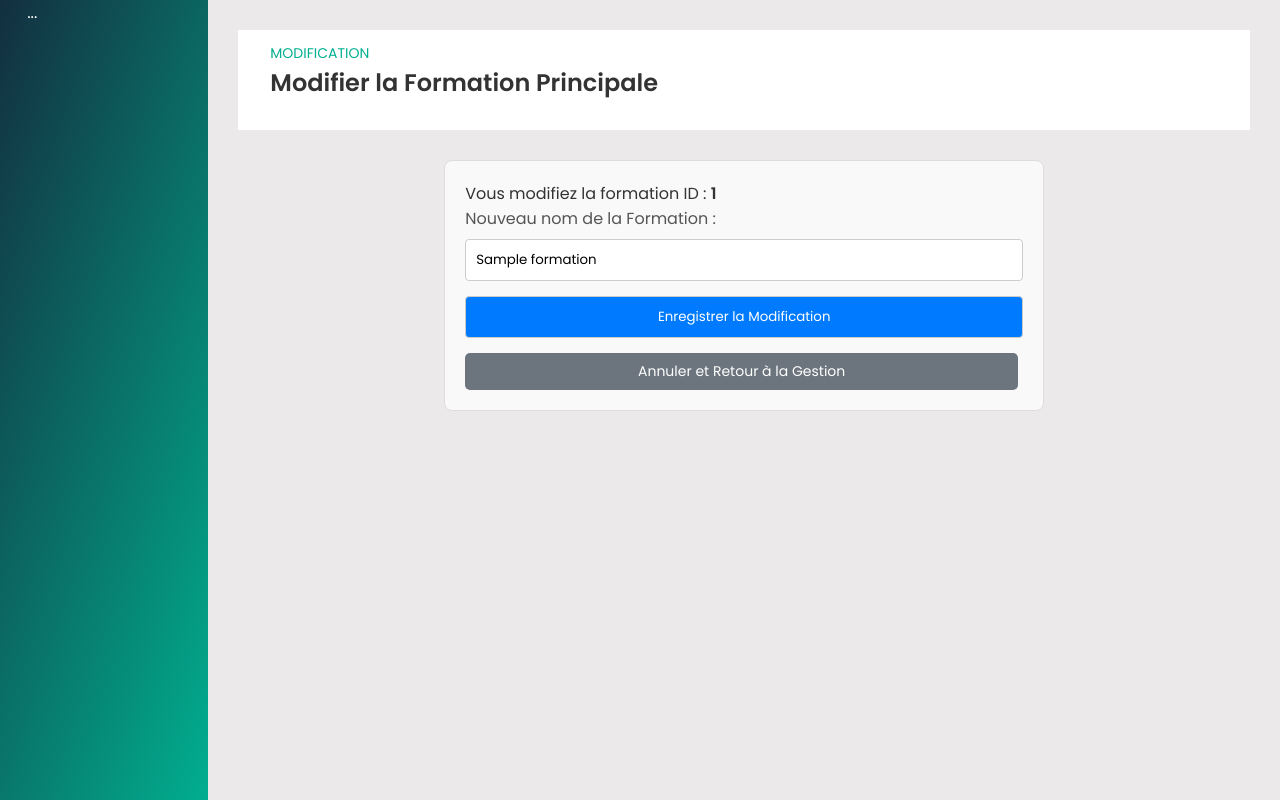
After one commit to Noella-dev/Yitro_copie, a PHP site: page /YitroLearning/Espace/admin/gestion_formations/modifier_formation.php?id=1 in a window 1280 px wide. The commit adds this page. Run offline with PHP 8.4, Linux system fonts and the light colour scheme; a user stored in the database is signed in; tables that the repository leaves empty hold one stand-in row (values such as "Sample post").

```diff
--- a/Espace/admin/gestion_formations/gestion_formations.php
+++ b/Espace/admin/gestion_formations/gestion_formations.php
@@ -158,6 +158,10 @@ try {
         text-align: left;
         border-bottom: 1px solid #eee;
     }
+    /* Ajoutez des styles pour les boutons d'action */
+    .btn-action.btn-edit { background-color: #ffc107; }
+    .btn-action.btn-delete { background-color: #dc3545; }
+    .btn-action { color: white; padding: 5px 10px; border-radius: 4px; text-decoration: none; margin-right: 5px; }
   </style>
 </head>
 <body>
@@ -270,6 +274,8 @@ try {
                                     <td><?= htmlspecialchars($formation['nom_formation']) ?></td>
                                     <td><?= $count ?></td>
                                     <td>
+                                        <a href="modifier_formation.php?id=<?= $formation['id_formation'] ?>" class="btn-action btn-edit">Modifier</a>
+
                                         <a href="voir_details_formation.php?id=<?= $formation['id_formation'] ?>" class="btn-action btn-view">Voir Toutes</a>
 
                                         <a href="supprimer_formation.php?id=<?= $formation['id_formation'] ?>" class="btn-action btn-delete" onclick="return confirm('Supprimer la formation <?= htmlspecialchars($formation['nom_formation']) ?> et TOUTES ses sous-formations ?')">Supprimer</a>
--- /dev/null
+++ b/Espace/admin/gestion_formations/modifier_formation.php
@@ -0,0 +1,127 @@
+<?php
+session_start();
+require_once '../../config/db.php';
+
+// --- Variables de Message ---
+$error_message = '';
+$success_message = '';
+$formation_details = null;
+
+$id_formation = $_GET['id'] ?? $_POST['id_formation'] ?? 0;
+
+// ******************************************************
+// TRAITEMENT DE LA MISE À JOUR (POST)
+// ******************************************************
+if ($_SERVER['REQUEST_METHOD'] == 'POST' && isset($_POST['update_formation'])) {
+    $nouveau_nom = trim($_POST['nouveau_nom'] ?? '');
+
+    if ($id_formation > 0 && !empty($nouveau_nom)) {
+        try {
+            $stmt = $pdo->prepare("UPDATE formations SET nom_formation = ? WHERE id_formation = ?");
+
+            if ($stmt->execute([$nouveau_nom, $id_formation])) {
+                $success_message = "La formation principale a été modifiée avec succès.";
+
+                // Journaliser l'action
+                $admin_id = $_SESSION['user_id'] ?? 1;
+                $details = "Modification formation principale ID: " . $id_formation . " vers: " . $nouveau_nom;
+                $stmt_journal = $pdo->prepare("INSERT INTO journal_activite (admin_id, action, details) VALUES (?, 'Modification formation principale', ?)");
+                $stmt_journal->execute([$admin_id, $details]);
+
+                // Rediriger après le succès
+                header("Location: gestion_formations.php?success=formation_updated");
+                exit;
+
+            } else {
+                $error_message = "Erreur lors de la mise à jour de la formation.";
+            }
+        } catch (PDOException $e) {
+             if ($e->getCode() == '23000') {
+                    $error_message = "Ce nom de formation existe déjà (doublon).";
+                } else {
+                    $error_message = "Erreur BD: " . $e->getMessage();
+                }
+        }
+    } else {
+        $error_message = "Le nom de la formation ne peut pas être vide.";
+    }
+}
+
+// ******************************************************
+// CHARGEMENT INITIAL DES DONNÉES (GET)
+// ******************************************************
+if ($id_formation > 0) {
+    try {
+        $stmt = $pdo->prepare("SELECT id_formation, nom_formation FROM formations WHERE id_formation = ?");
+        $stmt->execute([$id_formation]);
+        $formation_details = $stmt->fetch(PDO::FETCH_ASSOC);
+
+        if (!$formation_details) {
+            header("Location: gestion_formations.php?error=formation_not_found");
+            exit;
+        }
+
+    } catch (PDOException $e) {
+        $error_message = "Erreur lors du chargement des détails : " . $e->getMessage();
+    }
+} else {
+    header("Location: gestion_formations.php?error=id_missing");
+    exit;
+}
+?>
+
+<!DOCTYPE html>
+<html lang="fr">
+<head>
+  <meta charset="UTF-8">
+  <meta name="viewport" content="width=device-width, initial-scale=1.0">
+  <title>Modifier Formation Principale</title>
+  <link rel="stylesheet" href="../../../asset/css/styles/style-formateur.css">
+  <link rel="stylesheet" href="../gestion_utilisateurs/styles.css">
+  <link rel="stylesheet" href="https://cdnjs.cloudflare.com/ajax/libs/font-awesome/5.15.4/css/all.min.css">
+  <style>
+    .error-message { color: red; text-align: center; margin-bottom: 15px; }
+    .success-message { color: green; text-align: center; margin-bottom: 15px; }
+    .form-container { max-width: 600px; margin: 30px auto; padding: 20px; border: 1px solid #ddd; border-radius: 8px; background-color: #f9f9f9; }
+    input[type="text"], button { width: 100%; padding: 10px; margin-bottom: 15px; border: 1px solid #ccc; border-radius: 4px; box-sizing: border-box; }
+    button[type="submit"] { background-color: #007bff; color: white; cursor: pointer; }
+    .info-box { background-color: #e9ecef; padding: 10px; border-radius: 4px; margin-bottom: 20px; }
+  </style>
+</head>
+<body>
+  <div class="sidebar">...</div>
+
+  <div class="main--content">
+        <div class="header--wrapper">
+            <div class="header--title">
+                <span>Modification</span>
+                <h2>Modifier la Formation Principale</h2>
+            </div>
+        </div>
+
+        <?php if (!empty($error_message)): ?>
+            <p class="error-message"><?= htmlspecialchars($error_message) ?></p>
+        <?php elseif (!empty($success_message)): ?>
+            <p class="success-message"><?= htmlspecialchars($success_message) ?></p>
+        <?php endif; ?>
+
+        <div class="form-container">
+            <p>Vous modifiez la formation ID : <strong><?= htmlspecialchars($formation_details['id_formation'] ?? 'N/A') ?></strong></p>
+
+            <form method="POST">
+                <input type="hidden" name="id_formation" value="<?= htmlspecialchars($formation_details['id_formation'] ?? '') ?>">
+
+                <label for="nouveau_nom">Nouveau nom de la Formation :</label>
+                <input type="text" id="nouveau_nom" name="nouveau_nom"
+                       value="<?= htmlspecialchars($formation_details['nom_formation'] ?? '') ?>" required>
+
+                <button type="submit" name="update_formation">Enregistrer la Modification</button>
+            </form>
+
+            <a href="gestion_formations.php" class="btn-action btn-view" style="display: block; text-align: center; background-color: #6c757d;">
+                Annuler et Retour à la Gestion
+            </a>
+        </div>
+    </div>
+</body>
+</html>
--- a/Espace/admin/gestion_formations/voir_details_formation.php
+++ b/Espace/admin/gestion_formations/voir_details_formation.php
@@ -54,7 +54,7 @@ try {
   <meta name="viewport" content="width=device-width, initial-scale=1.0">
   <title>Détails de <?= htmlspecialchars($formation_details['nom_formation']) ?></title>
   <link rel="stylesheet" href="../../../asset/css/styles/style-formateur.css">
-    <link rel="stylesheet" href="../gestion_utilisateurs/styles.css">
+  <link rel="stylesheet" href="../gestion_utilisateurs/styles.css">
   <link rel="stylesheet" href="https://cdnjs.cloudflare.com/ajax/libs/font-awesome/5.15.4/css/all.min.css">
   <style>
     /* Ajoutez des styles pour les boutons d'action */
```
Also changed, not shown: Espace/admin/gestion_formations/supprimer_formation.php (added, +47 -0 lines), Espace/admin/gestion_formations/test.html (+162 -3 lines), uploads/cours/course_1758190112.png (deleted), uploads/cours/course_1758190272.png (deleted), uploads/cours/course_1758264912.png (deleted), uploads/cours/course_1760360869.png (deleted), 2 other files.
